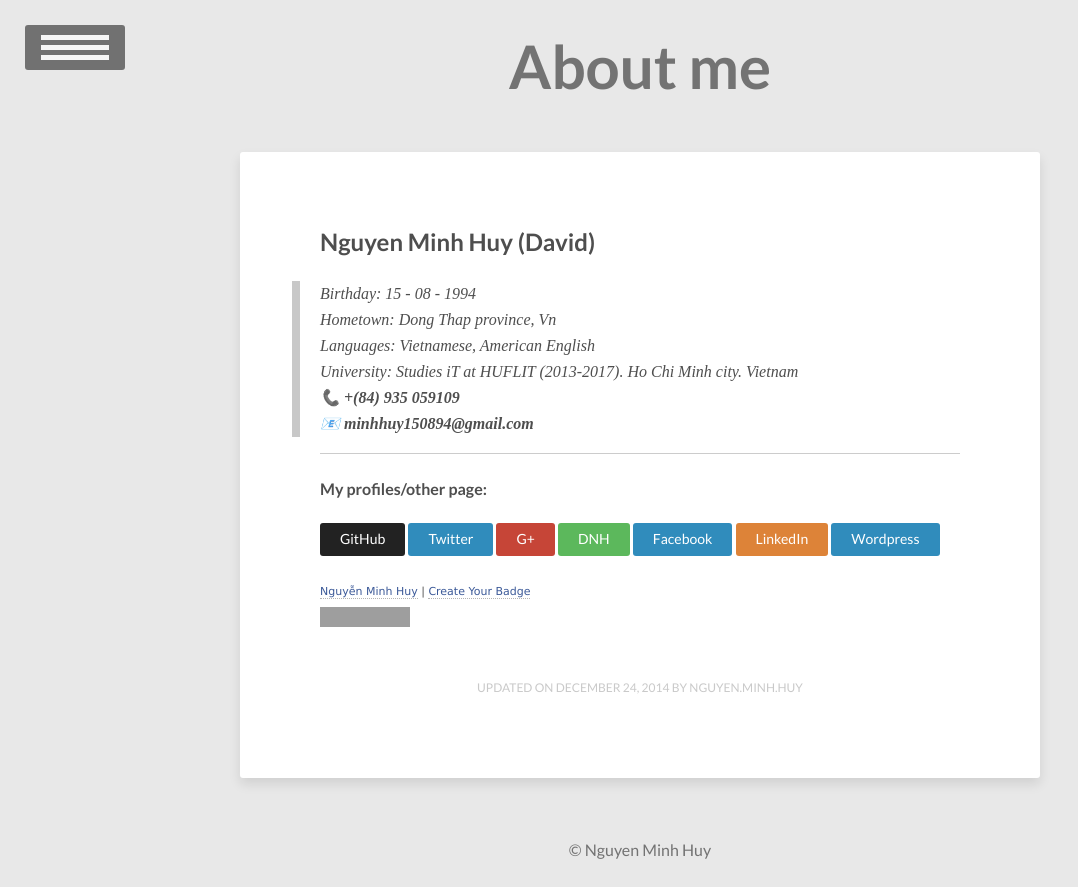
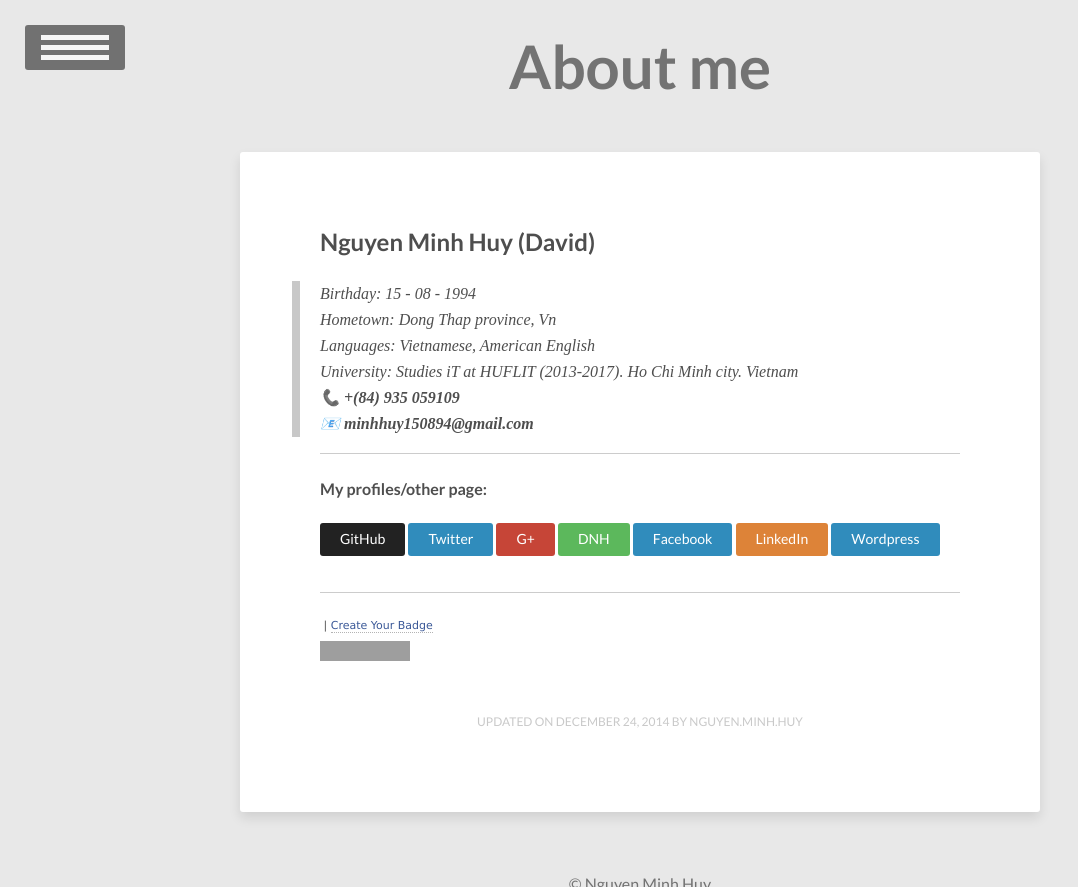
Before and after one commit to vareisen/vareisen.github.io, a Jekyll site: the page built from about/index.md, in a window 1280 px wide, cut to the strip 0-887 px from the top of the page. Shown: the whole strip, without its empty margins (0-1078 px from the left). Built offline with Jekyll 4.4.1, drawn with Linux system fonts in a browser that asks for light colours; grey boxes are pictures that could not be loaded.

Commit message:
Update index.md

```diff
--- a/about/index.md
+++ b/about/index.md
@@ -21,4 +21,5 @@ modified: 2014-12-24
 <a href="http://www.facebook.com/david15894" class="btn btn-info">Facebook</a>
 <a href="https://vn.linkedin.com/in/minhhuy150894" class="btn btn-warning">LinkedIn</a>
 <a href="https://minhhuy150894.wordpress.com" class="btn btn-info">Wordpress</a><br>
-<!-- Facebook Badge START --><a href="https://www.facebook.com/david15894" title="Nguy&#x1ec5;n Minh Huy" style="font-family: &quot;lucida grande&quot;,tahoma,verdana,arial,sans-serif; font-size: 11px; font-variant: normal; font-style: normal; font-weight: normal; color: #3B5998; text-decoration: none;" target="_TOP">Nguyễn Minh Huy</a><span style="font-family: &#039;lucida grande&#039;,tahoma,verdana,arial,sans-serif;font-size: 11px;line-height: 16px;font-variant: normal;font-style: normal;font-weight: normal;color: #555555;text-decoration: none;">&nbsp;|&nbsp;</span><a href="https://www.facebook.com/badges/" title="Make your own badge!" style="font-family: &quot;lucida grande&quot;,tahoma,verdana,arial,sans-serif; font-size: 11px; font-variant: normal; font-style: normal; font-weight: normal; color: #3B5998; text-decoration: none;" target="_TOP">Create Your Badge</a><br /><a href="https://www.facebook.com/david15894" title="Nguy&#x1ec5;n Minh Huy" target="_TOP"><img class="img" src="https://badge.facebook.com/badge/100004908847676.395.501017303.png" style="border: 0px;" alt="" /></a><!-- Facebook Badge END -->
+<hr>
+<!-- Facebook Badge START --><a href="https://www.facebook.com/david15894" title="Nguy&#x1ec5;n Minh Huy" style="font-family: &quot;lucida grande&quot;,tahoma,verdana,arial,sans-serif; font-size: 11px; font-variant: normal; font-style: normal; font-weight: normal; color: #3B5998; text-decoration: none;" target="_TOP"></a><span style="font-family: &#039;lucida grande&#039;,tahoma,verdana,arial,sans-serif;font-size: 11px;line-height: 16px;font-variant: normal;font-style: normal;font-weight: normal;color: #555555;text-decoration: none;">&nbsp;|&nbsp;</span><a href="https://www.facebook.com/badges/" title="" style="font-family: &quot;lucida grande&quot;,tahoma,verdana,arial,sans-serif; font-size: 11px; font-variant: normal; font-style: normal; font-weight: normal; color: #3B5998; text-decoration: none;" target="_TOP">Create Your Badge</a><br /><a href="https://www.facebook.com/david15894" title="Nguy&#x1ec5;n Minh Huy" target="_TOP"><img class="img" src="https://badge.facebook.com/badge/100004908847676.395.501017303.png" style="border: 0px;" alt="" /></a><!-- Facebook Badge END -->
```
